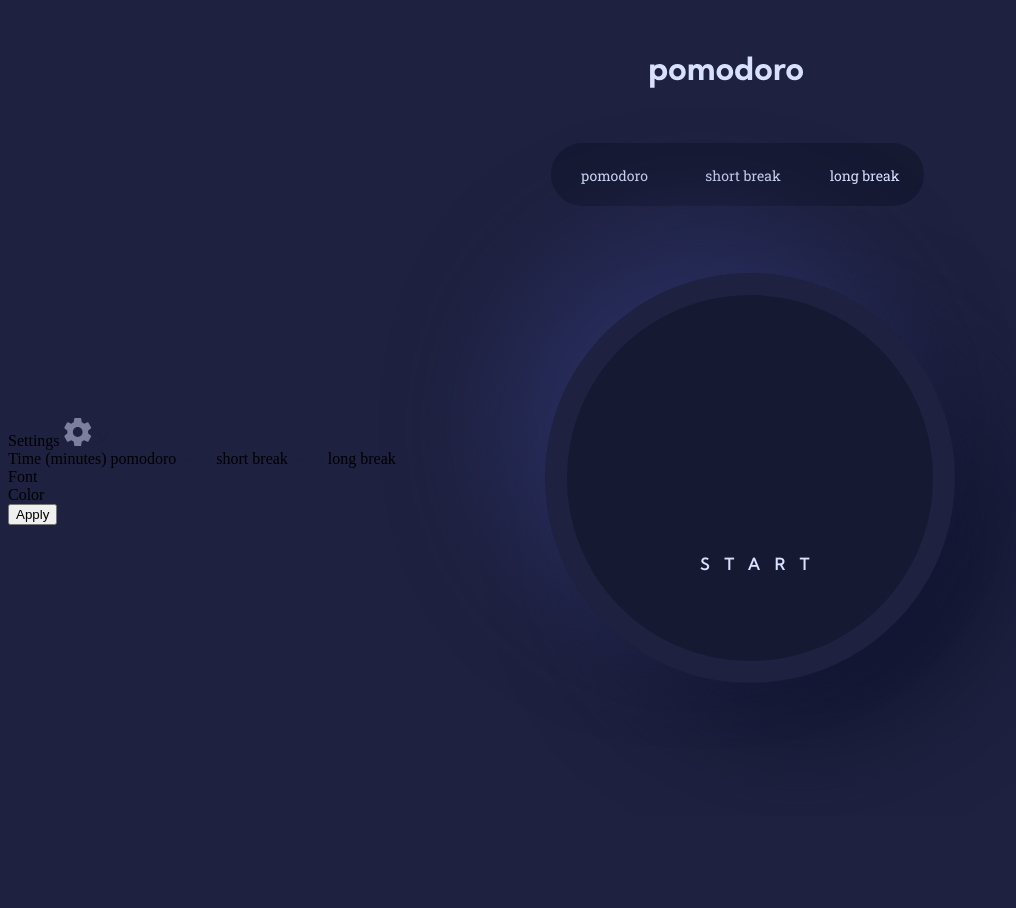
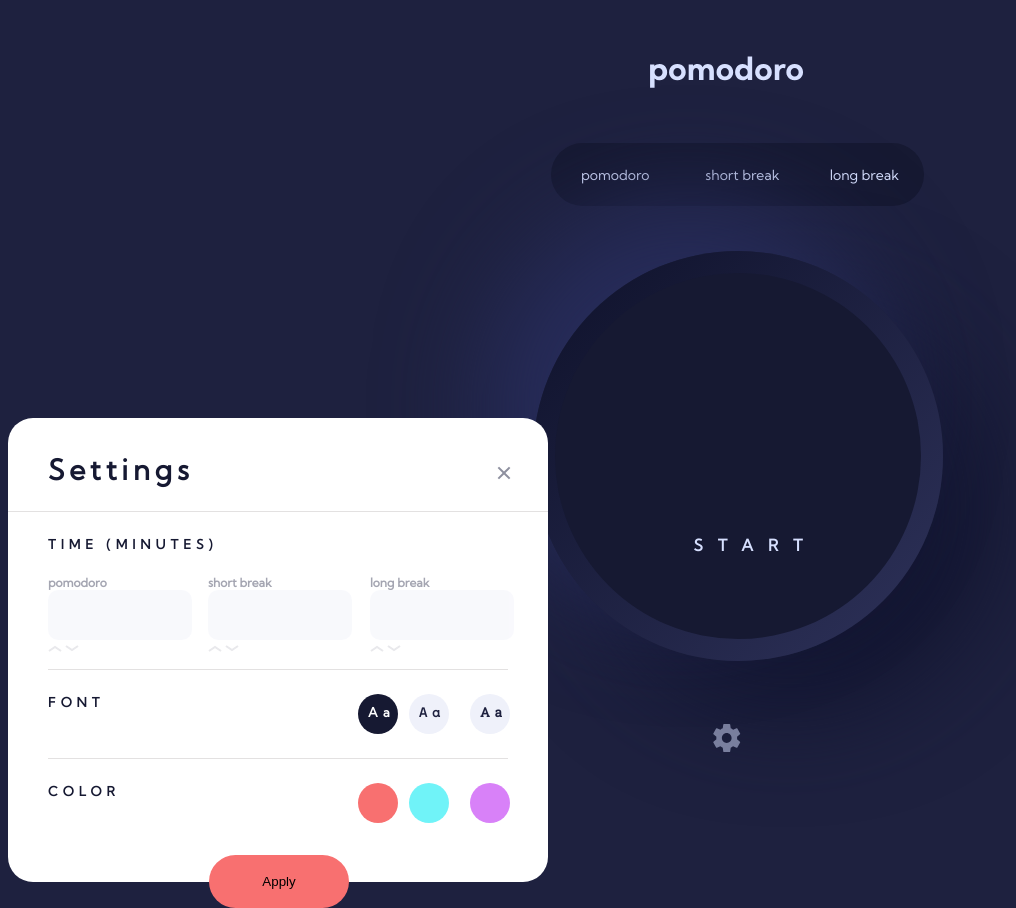
Before and after one commit to ShivaOtchere/Pomodoro-Implementation, a plain HTML site: page index.html in a window 1280 px wide. Shown: the top 908 px of the page, without its empty margins (0-1016 px from the left). Before the commit the page ends 816 px from the top, so only its background shows below. Drawn offline with Linux system fonts and the light colour scheme.

Commit message:
Add settings designs

```diff
--- a/index.html
+++ b/index.html
@@ -32,36 +32,52 @@
 
   <div id ="controlsWrap">
     <div id="controls">
-      <div id ="controlFont">START</div>
+      <button id ="controlFont">START</button>
       <!--pause
       restart-->
     </div>
   </div>
 
+<svg id = "setSVG" xmlns="http://www.w3.org/2000/svg" width="28" height="28"><path fill="#D7E0FF" d="M26.965 17.682l-2.927-2.317c.055-.448.097-.903.097-1.365 0-.462-.042-.917-.097-1.365l2.934-2.317a.702.702 0 00.167-.896l-2.775-4.851a.683.683 0 00-.847-.301l-3.454 1.407a10.506 10.506 0 00-2.345-1.379l-.52-3.71A.716.716 0 0016.503 0h-5.55a.703.703 0 00-.687.588l-.52 3.71c-.847.357-1.63.819-2.345 1.379L3.947 4.27a.691.691 0 00-.847.301L.325 9.422a.705.705 0 00.167.896l2.927 2.317c-.055.448-.097.903-.097 1.365 0 .462.042.917.097 1.365L.492 17.682a.702.702 0 00-.167.896L3.1 23.429a.683.683 0 00.847.301L7.4 22.323a10.506 10.506 0 002.345 1.379l.52 3.71c.056.329.34.588.687.588h5.55a.703.703 0 00.687-.588l.52-3.71c.847-.357 1.631-.819 2.346-1.379l3.454 1.407c.313.119.673 0 .847-.301l2.775-4.851a.705.705 0 00-.167-.896zM13.73 18.9c-2.685 0-4.857-2.191-4.857-4.9 0-2.709 2.172-4.9 4.857-4.9 2.684 0 4.856 2.191 4.856 4.9 0 2.71-2.172 4.9-4.856 4.9z" opacity=".5"/></svg>
 
+  <div id="settings" class="setText">
+    <div id="setHead">Settings</div>
+    <svg id = "closeSVG" xmlns="http://www.w3.org/2000/svg" width="14" height="14"><path fill="#1E213F" fill-rule="evenodd" d="M11.95.636l1.414 1.414L8.414 7l4.95 4.95-1.414 1.414L7 8.414l-4.95 4.95L.636 11.95 5.586 7 .636 2.05 2.05.636 7 5.586l4.95-4.95z" opacity=".5"/></svg>
+    <div id ="divi1" class = "divi"></div>
 
-  <div id="settings">
-    <div id="setHead">Settings
-      <svg xmlns="http://www.w3.org/2000/svg" width="28" height="28"><path fill="#D7E0FF" d="M26.965 17.682l-2.927-2.317c.055-.448.097-.903.097-1.365 0-.462-.042-.917-.097-1.365l2.934-2.317a.702.702 0 00.167-.896l-2.775-4.851a.683.683 0 00-.847-.301l-3.454 1.407a10.506 10.506 0 00-2.345-1.379l-.52-3.71A.716.716 0 0016.503 0h-5.55a.703.703 0 00-.687.588l-.52 3.71c-.847.357-1.63.819-2.345 1.379L3.947 4.27a.691.691 0 00-.847.301L.325 9.422a.705.705 0 00.167.896l2.927 2.317c-.055.448-.097.903-.097 1.365 0 .462.042.917.097 1.365L.492 17.682a.702.702 0 00-.167.896L3.1 23.429a.683.683 0 00.847.301L7.4 22.323a10.506 10.506 0 002.345 1.379l.52 3.71c.056.329.34.588.687.588h5.55a.703.703 0 00.687-.588l.52-3.71c.847-.357 1.631-.819 2.346-1.379l3.454 1.407c.313.119.673 0 .847-.301l2.775-4.851a.705.705 0 00-.167-.896zM13.73 18.9c-2.685 0-4.857-2.191-4.857-4.9 0-2.709 2.172-4.9 4.857-4.9 2.684 0 4.856 2.191 4.856 4.9 0 2.71-2.172 4.9-4.856 4.9z" opacity=".5"/></svg>
-      <svg xmlns="http://www.w3.org/2000/svg" width="14" height="14"><path fill="#1E213F" fill-rule="evenodd" d="M11.95.636l1.414 1.414L8.414 7l4.95 4.95-1.414 1.414L7 8.414l-4.95 4.95L.636 11.95 5.586 7 .636 2.05 2.05.636 7 5.586l4.95-4.95z" opacity=".5"/></svg>
+    <div id="timeTypes"class="setText">
+      TIME (MINUTES)
     </div>
-
-    <div id="timeTypes">
-      Time (minutes)
-      pomodoro
+      <div id="pomTimer"class="minuteText">pomodoro
+        <input type="text" id="pomInput" class="input">
         <svg xmlns="http://www.w3.org/2000/svg" width="14" height="7"><path fill="none" stroke="#1E213F" stroke-opacity=".25" stroke-width="2" d="M1 6l6-4 6 4"/></svg>
         <svg xmlns="http://www.w3.org/2000/svg" width="14" height="7"><path fill="none" stroke="#1E213F" stroke-opacity=".25" stroke-width="2" d="M1 1l6 4 6-4"/></svg>
+      </div>
+      <div id="shortTimer"class="minuteText">
         short break
+        <input type="text" id="shortInput" class="input">
         <svg xmlns="http://www.w3.org/2000/svg" width="14" height="7"><path fill="none" stroke="#1E213F" stroke-opacity=".25" stroke-width="2" d="M1 6l6-4 6 4"/></svg>
         <svg xmlns="http://www.w3.org/2000/svg" width="14" height="7"><path fill="none" stroke="#1E213F" stroke-opacity=".25" stroke-width="2" d="M1 1l6 4 6-4"/></svg>
-      long break
+      </div>
+        <div id="longTimer"class="minuteText">long break
+          <input type="text" id="longInput" class="input">
         <svg xmlns="http://www.w3.org/2000/svg" width="14" height="7"><path fill="none" stroke="#1E213F" stroke-opacity=".25" stroke-width="2" d="M1 6l6-4 6 4"/></svg>
         <svg xmlns="http://www.w3.org/2000/svg" width="14" height="7"><path fill="none" stroke="#1E213F" stroke-opacity=".25" stroke-width="2" d="M1 1l6 4 6-4"/></svg>
       </div>
 
-    <div id ="font">Font</div>
-    <div id ="colour">Color</div>
 
+    <div id ="divi2"class = "divi"></div>
+
+    <div id ="font"class="setText">FONT</div>
+    <div id="kumbh"class="choice"><p id="sampleText">Aa</p></div>
+    <div id="mono"class="choice"><p id="sampleText">Aa</p></div>
+    <div id="roboto"class="choice"><p id="sampleText">Aa</p></div>
+
+    <div id ="divi3"class = "divi"></div>
+    <div id ="colour"class="setText">COLOR</div>
+    <div id="red" class="choice"></div>
+    <div id="green" class="choice"></div>
+    <div id="purple" class="choice"></div>
     <button id ="apply">Apply</button>
   </div>
 
--- a/styles.css
+++ b/styles.css
@@ -37,7 +37,7 @@ body{
 
 .timerText{
     color: #D7E0FF;
-    font-family: 'robotoSlab', serif;
+    font-family: 'kumbhSans', serif;
     font-size: 14px;
     width: 77px;
     height: 18px;
@@ -60,11 +60,11 @@ body{
     height: 410px;
     width: 410px;
     border-radius: 100%;
-    background-color: linear-gradient(315deg, #2E325A 0%, #0E112A 100%);
+    background:linear-gradient(315deg, #2E325A 0%, #0E112A 100%);
     box-shadow:-50px -50px 100px #272C5A, 50px 50px 100px #121530;
     position: relative;
-    top:265px;  /*check from design files*/
-    left:537px;
+    top:243px;  /*used the timerTypes position to calculate. ie. [ (controlsWrap width-timerTypes width)/2 ] - starting point of timerTypes*/
+    left:524.5px;
 }
 #controls{
     height: 366px;
@@ -87,7 +87,8 @@ body{
     letter-spacing: 15px;*/
 
     position: absolute;
-height: 20px;
+    height: 25px;
+    width:125px;
     left: 36.34%;
     right: 36.1%;
     top: calc(50% - 20px/2 + 86px);
@@ -100,6 +101,206 @@ line-height: 20px;
     /* identical to box height */
 
     letter-spacing: 15px;
+    color: #D7E0FF;
+    background-color:#161932;
+    border-width:0px;
+}
 
-color: #D7E0FF;
+#setSVG{
+    position: absolute;
+    left: 705.23px;
+    top: 716px;
 }
+
+#settings{
+    background: #FFFFFF;
+    border-radius: 25px;
+    height: 464px;
+    width: 540px;
+    position: relative;
+}
+.divi{
+    height:1px;
+    background: #e3e1e1;
+}
+#divi1{
+    width:540px;
+    position: absolute;
+    top: 93px;
+    bottom:370px;
+}
+#divi2{
+    width: 460px;
+    position: absolute;
+    top: 251px;
+    bottom:212px;
+    left:40px;
+    right: 40px;
+}
+#divi3{
+    width: 460px;
+    position: absolute;
+    top: 340px;
+    bottom:123px;
+    left: 40px;
+    right: 40px;
+}
+
+#setHead{
+    width: 109px;
+    height: 28px;
+    position: absolute;
+    top: 34px;
+    left: 40px;
+    font-style: normal;
+    font-weight: 700;
+    font-size: 28px;
+    line-height: 35px;
+
+}
+.setText{
+    font-family: 'kumbhSans';
+    color: #161932;
+    font-style: normal;
+    font-weight: 700;
+    font-size: 13px;
+    line-height: 16px;
+    letter-spacing: 5px;
+}
+.minuteText{
+    font-family: "kumbhSans";
+    color: #EFF1FA;
+    font-style: normal;
+    font-weight: 700;
+    font-size: 12px;
+    line-height: 15px;
+    letter-spacing: 0px;
+    color: #1E213F;
+
+    mix-blend-mode: normal;
+    opacity: 0.4;
+}
+
+#closeSVG{
+    position: absolute;
+    top: 47.64px;
+    left: 488.64px;
+    height: 14px;
+    width: 14px;
+
+}
+#timeTypes{
+    width: 462px;
+    height: 109px;
+    position: absolute;
+    top: 118px;
+    left: 40px;
+}
+#pomTimer{
+    position: absolute;
+    left: 40px;
+    top: 157px;
+    width: 140px;
+    height: 70px;
+}
+#shortTimer{
+    position: absolute;
+    left: 200px;
+    top: 157px;
+    width: 140px;
+    height: 70px;
+}
+#longTimer{
+    position: absolute;
+    left: 362px;
+    top: 157px;
+    width: 140px;
+    height: 70px;
+}
+.input{
+    height:48px;
+    width: 140px;
+    background: #EFF1FA;
+    border-radius: 10px;
+    border-width: 0px;
+    color: #1E213F;
+}
+#font{
+    height: 40px;
+    width: 462px;
+    position: absolute;
+    top: 276px;
+    right: 38px;
+}
+
+.choice{
+    height: 40px;
+    width: 40px;
+    border-width: 0px;
+    border-radius: 100%;
+}
+#kumbh{
+    position: absolute;
+    left:350px;
+    top: 276px;
+    background: #161932;
+    color: #FFFFFF;
+    font-family: "kumbhSans";
+}
+#mono{
+    position: absolute;
+    left:401px;
+    top: 276px;
+    background: #EFF1FA;
+    color: #1E213F;
+    font-family: "spaceMono";
+}
+#roboto{
+    position: absolute;
+    left:462px;
+    top: 276px;
+    background: #EFF1FA;
+    color: #1E213F;
+    font-family: "robotoSlab";
+}
+#sampleText{
+    position: absolute;
+    left: 10px;
+    bottom: 1px;
+}
+#colour{
+    height: 40px;
+    width: 462px;
+    position: absolute;
+    top: 365px;
+    right: 38px;
+}
+#red{
+    position: absolute;
+    left: 350px;
+    top: 365px;
+    background: #F87070;
+}
+#green{
+    position: absolute;
+    left:401px;
+    top: 365px;
+    background: #70F3F8;
+}
+#purple{
+    position: absolute;
+    left:462px;
+    top: 365px;
+    background: #D881F8;
+}
+#apply{
+    width: 140px;
+    height: 53px;
+    border-radius:;
+    position: absolute;
+    top: 437px;
+    left: 201px;
+    background: #f87070;
+    border-radius: 26.5px;
+    border-width: 0px;
+}
```
Lines whose indentation alone changed are shown as unchanged.
